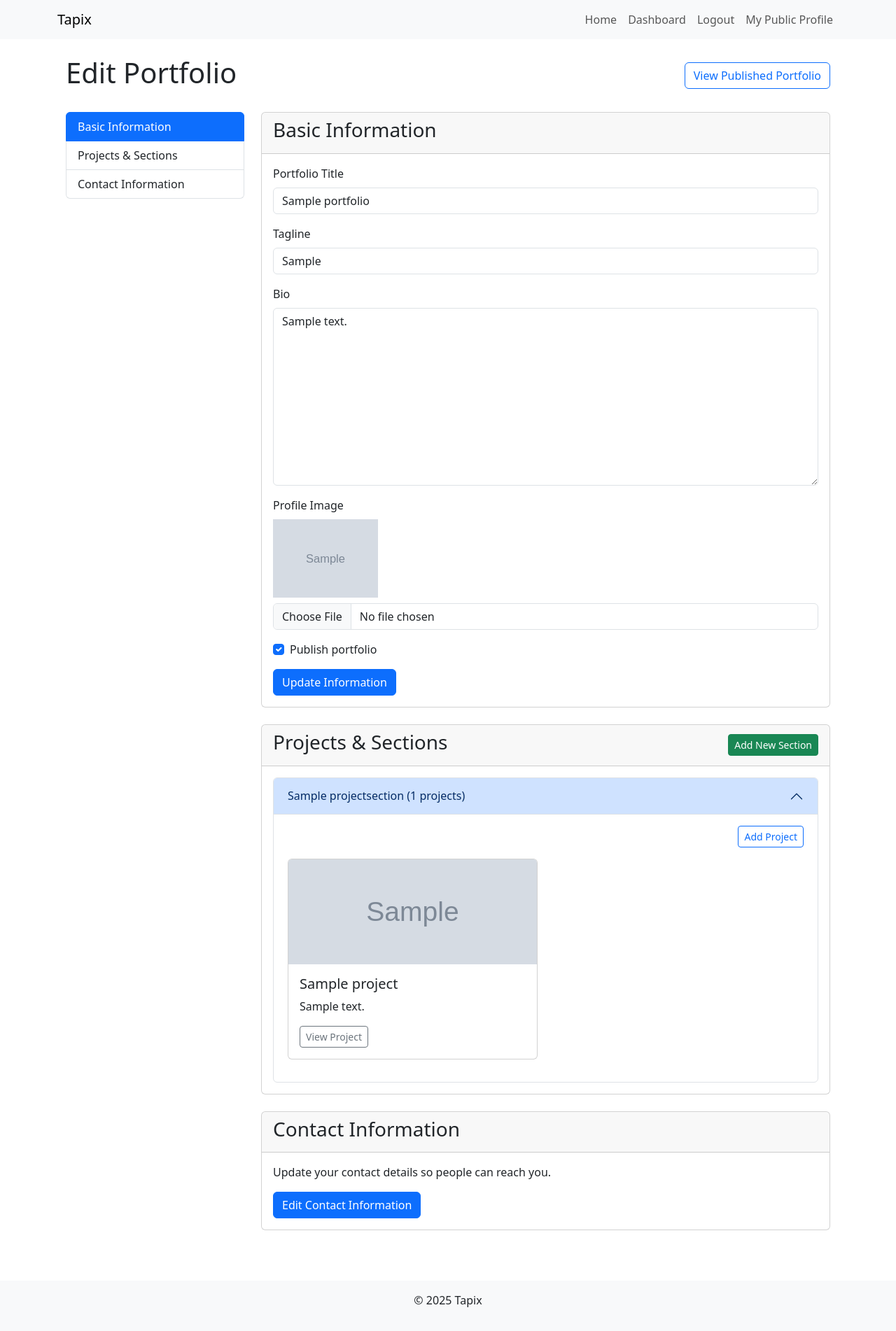
After one commit to mattekudacy/tapix, a Django app: page /portfolio/1/edit/ in a window 1280 px wide. The commit adds this page. Shown: the whole page at 70% size. Run offline with Django 5.2, Linux system fonts and the light colour scheme; a user stored in the database is signed in; tables that the repository leaves empty hold one stand-in row (values such as "Sample post"); grey boxes marked "Sample" are stand-in pictures.

Commit message:
admin page and render portfolio

```diff
--- a/portfolios/urls.py
+++ b/portfolios/urls.py
@@ -14,4 +14,7 @@ urlpatterns = [
     path('portfolio/<slug:slug>/', views.portfolio_detail, name='portfolio_detail'),
     path('accounts/register/', views.register, name='register'),
     path('template-preview/<str:template_name>/', views.template_preview, name='template_preview'),
+    path('portfolio/<int:portfolio_id>/set-active/', views.toggle_active_portfolio, name='toggle_active_portfolio'),
+    path('u/<str:username>/', views.user_portfolio, name='user_portfolio'),
+    path('nfc-admin/', views.nfc_users_admin, name='nfc_users_admin'),
 ]
--- a/portfolios/views.py
+++ b/portfolios/views.py
@@ -3,9 +3,27 @@ from django.contrib.auth.decorators import login_required
 from django.urls import reverse
 from django.contrib.auth import login
 from django.contrib import messages
+from django.contrib.auth.models import User
 from .models import Portfolio, PortfolioTemplate, ProjectSection, Project, Contact
 from .forms import PortfolioForm, ProjectSectionForm, ProjectForm, ContactForm, RegisterForm
 from django.http import Http404
+from django.contrib.admin.views.decorators import staff_member_required
+
+@staff_member_required
+def nfc_users_admin(request):
+    """Admin view for NFC card embedding"""
+    from django.contrib.auth.models import User
+    users = User.objects.all().order_by('username')
+    user_data = []
+    for user in users:
+        active_portfolio = user.portfolios.filter(is_active=True, is_published=True).first()
+        if active_portfolio:
+            user_data.append({
+                'username': user.username,
+                'full_name': user.get_full_name() or user.username,
+                'slug': active_portfolio.slug,
+            })
+    return render(request, 'portfolios/nfc_users_admin.html', {'user_data': user_data})
 
 def template_preview(request, template_name):
     """Show a preview of a portfolio template with sample data"""
@@ -156,6 +174,18 @@ def create_portfolio(request, template_id):
     })
 
 @login_required
+def toggle_active_portfolio(request, portfolio_id):
+    """Toggle a portfolio as the user's active portfolio"""
+    portfolio = get_object_or_404(Portfolio, pk=portfolio_id, user=request.user)
+
+    # Set this portfolio as active (which will deactivate others)
+    portfolio.is_active = True
+    portfolio.save()
+
+    messages.success(request, f'"{portfolio.title}" is now your active portfolio!')
+    return redirect('dashboard')
+
+@login_required
 def edit_portfolio(request, portfolio_id):
     """View to edit a portfolio"""
     portfolio = get_object_or_404(Portfolio, pk=portfolio_id, user=request.user)
@@ -260,3 +290,34 @@ def portfolio_detail(request, slug):
         'portfolio': portfolio,
         'sections': sections
     })
+
+# portfolios/views.py
+def user_portfolio(request, username):
+    """Redirect to a user's active portfolio or their first published portfolio"""
+    user = get_object_or_404(User, username=username)
+
+    # Try to find active portfolio
+    active_portfolio = Portfolio.objects.filter(
+        user=user,
+        is_published=True,
+        is_active=True
+    ).first()
+
+    # If no active portfolio, get the first published one
+    if not active_portfolio:
+        active_portfolio = Portfolio.objects.filter(
+            user=user,
+            is_published=True
+        ).first()
+
+    # If we found a portfolio, redirect to it
+    if active_portfolio:
+        return redirect('portfolio_detail', slug=active_portfolio.slug)
+
+    # If user has no published portfolios but is the current logged in user
+    if request.user.username == username:
+        messages.info(request, "You don't have any published portfolios yet. Create and publish a portfolio first!")
+        return redirect('dashboard')
+
+    # If we get here, the user has no published portfolios
+    raise Http404("This user has no published portfolios.")
--- a/templates/base.html
+++ b/templates/base.html
@@ -25,6 +25,9 @@
                         </li>
                         <li class="nav-item">
                             <a class="nav-link" href="{% url 'logout' %}">Logout</a>
+                        </li>
+                        <li class="nav-item">
+                            <a class="nav-link" href="{% url 'user_portfolio' username=user.username %}">My Public Profile</a>
                         </li>
                     {% else %}
                         <li class="nav-item">
--- /dev/null
+++ b/templates/portfolios/edit_portfolio.html
@@ -0,0 +1,155 @@
+{% extends "base.html" %}
+
+{% block title %}Edit {{ portfolio.title }} | Portfolio Creator{% endblock %}
+
+{% block content %}
+<div class="container mt-4">
+    <div class="d-flex justify-content-between align-items-center mb-4">
+        <h1>Edit Portfolio</h1>
+        {% if portfolio.is_published %}
+            <a href="{% url 'portfolio_detail' slug=portfolio.slug %}" class="btn btn-outline-primary" target="_blank">
+                View Published Portfolio
+            </a>
+        {% endif %}
+    </div>
+
+    <div class="row">
+        <!-- Sidebar with portfolio sections -->
+        <div class="col-md-3 mb-4">
+            <div class="list-group">
+                <a href="#basic-info" class="list-group-item list-group-item-action active">Basic Information</a>
+                <a href="#sections" class="list-group-item list-group-item-action">Projects & Sections</a>
+                <a href="#contact-info" class="list-group-item list-group-item-action">Contact Information</a>
+            </div>
+        </div>
+
+        <!-- Main content area -->
+        <div class="col-md-9">
+            <!-- Basic Information -->
+            <div id="basic-info" class="card mb-4">
+                <div class="card-header">
+                    <h3>Basic Information</h3>
+                </div>
+                <div class="card-body">
+                    <form method="post" enctype="multipart/form-data">
+                        {% csrf_token %}
+
+                        <div class="mb-3">
+                            <label for="{{ form.title.id_for_label }}" class="form-label">Portfolio Title</label>
+                            {{ form.title }}
+                            {% if form.title.errors %}
+                            <div class="alert alert-danger mt-1">
+                                {{ form.title.errors }}
+                            </div>
+                            {% endif %}
+                        </div>
+
+                        <div class="mb-3">
+                            <label for="{{ form.tagline.id_for_label }}" class="form-label">Tagline</label>
+                            {{ form.tagline }}
+                        </div>
+
+                        <div class="mb-3">
+                            <label for="{{ form.bio.id_for_label }}" class="form-label">Bio</label>
+                            {{ form.bio }}
+                        </div>
+
+                        <div class="mb-3">
+                            <label for="{{ form.profile_image.id_for_label }}" class="form-label">Profile Image</label>
+                            {% if portfolio.profile_image %}
+                                <div class="mb-2">
+                                    <img src="{{ portfolio.profile_image.url }}" alt="{{ portfolio.title }}" style="max-width: 150px; max-height: 150px;">
+                                </div>
+                            {% endif %}
+                            {{ form.profile_image }}
+                        </div>
+
+                        <div class="mb-3 form-check">
+                            {{ form.is_published }}
+                            <label class="form-check-label" for="{{ form.is_published.id_for_label }}">
+                                Publish portfolio
+                            </label>
+                        </div>
+
+                        <button type="submit" class="btn btn-primary">Update Information</button>
+                    </form>
+                </div>
+            </div>
+
+            <!-- Projects & Sections -->
+            <div id="sections" class="card mb-4">
+                <div class="card-header d-flex justify-content-between align-items-center">
+                    <h3>Projects & Sections</h3>
+                    <a href="{% url 'add_section' portfolio_id=portfolio.id %}" class="btn btn-sm btn-success">Add New Section</a>
+                </div>
+                <div class="card-body">
+                    {% if sections %}
+                        <div class="accordion" id="sectionsAccordion">
+                            {% for section in sections %}
+                                <div class="accordion-item">
+                                    <h2 class="accordion-header" id="heading{{ section.id }}">
+                                        <button class="accordion-button" type="button" data-bs-toggle="collapse" data-bs-target="#collapse{{ section.id }}">
+                                            {{ section.title }} ({{ section.projects.count }} projects)
+                                        </button>
+                                    </h2>
+                                    <div id="collapse{{ section.id }}" class="accordion-collapse collapse show" aria-labelledby="heading{{ section.id }}" data-bs-parent="#sectionsAccordion">
+                                        <div class="accordion-body">
+                                            <div class="d-flex justify-content-end mb-3">
+                                                <a href="{% url 'add_project' section_id=section.id %}" class="btn btn-sm btn-outline-primary">Add Project</a>
+                                            </div>
+
+                                            {% if section.projects.exists %}
+                                                <div class="row">
+                                                    {% for project in section.projects.all %}
+                                                        <div class="col-md-6 mb-3">
+                                                            <div class="card h-100">
+                                                                {% if project.image %}
+                                                                    <img src="{{ project.image.url }}" class="card-img-top" alt="{{ project.title }}" style="height: 150px; object-fit: cover;">
+                                                                {% endif %}
+                                                                <div class="card-body">
+                                                                    <h5 class="card-title">{{ project.title }}</h5>
+                                                                    <p class="card-text">{{ project.description|truncatechars:100 }}</p>
+                                                                    {% if project.url %}
+                                                                        <a href="{{ project.url }}" class="btn btn-sm btn-outline-secondary" target="_blank">View Project</a>
+                                                                    {% endif %}
+                                                                </div>
+                                                            </div>
+                                                        </div>
+                                                    {% endfor %}
+                                                </div>
+                                            {% else %}
+                                                <div class="alert alert-info">
+                                                    No projects in this section yet. Add your first project!
+                                                </div>
+                                            {% endif %}
+                                        </div>
+                                    </div>
+                                </div>
+                            {% endfor %}
+                        </div>
+                    {% else %}
+                        <div class="alert alert-info">
+                            No sections created yet. Add your first section to organize your projects.
+                        </div>
+                    {% endif %}
+                </div>
+            </div>
+
+            <!-- Contact Information -->
+            <div id="contact-info" class="card mb-4">
+                <div class="card-header">
+                    <h3>Contact Information</h3>
+                </div>
+                <div class="card-body">
+                    <p>Update your contact details so people can reach you.</p>
+                    <a href="{% url 'edit_contact' portfolio_id=portfolio.id %}" class="btn btn-primary">Edit Contact Information</a>
+                </div>
+            </div>
+        </div>
+    </div>
+</div>
+{% endblock %}
+
+{% block extra_js %}
+<script src="https://cdn.jsdelivr.net/npm/bootstrap@5.3.0/dist/js/bootstrap.bundle.min.js"></script>
+{% endblock %}
--- a/templates/portfolios/templates/basic.html
+++ b/templates/portfolios/templates/basic.html
@@ -43,7 +43,7 @@
                 <h2 class="section-title">{{ section.title }}</h2>
 
                 <div class="row">
-                    {% for project in section.projects %}
+                    {% for project in section.projects.all %}
                         <div class="col-md-6 col-lg-4">
                             <div class="card project-card">
                                 {% if project.image %}
```
Also changed, not shown: portfolios/models.py (+7 -1 lines), templates/portfolios/add_project.html (added, +50 -0 lines), templates/portfolios/add_section.html (added, +33 -0 lines), templates/portfolios/create_portfolio.html (added, +57 -0 lines), templates/portfolios/dashboard.html (+16 -5 lines), templates/portfolios/edit_contact.html (added, +49 -0 lines), templates/portfolios/nfc_users_admin.html (added, +34 -0 lines), README.md, portfolios/migrations/0003_portfolio_is_active.py (added).
